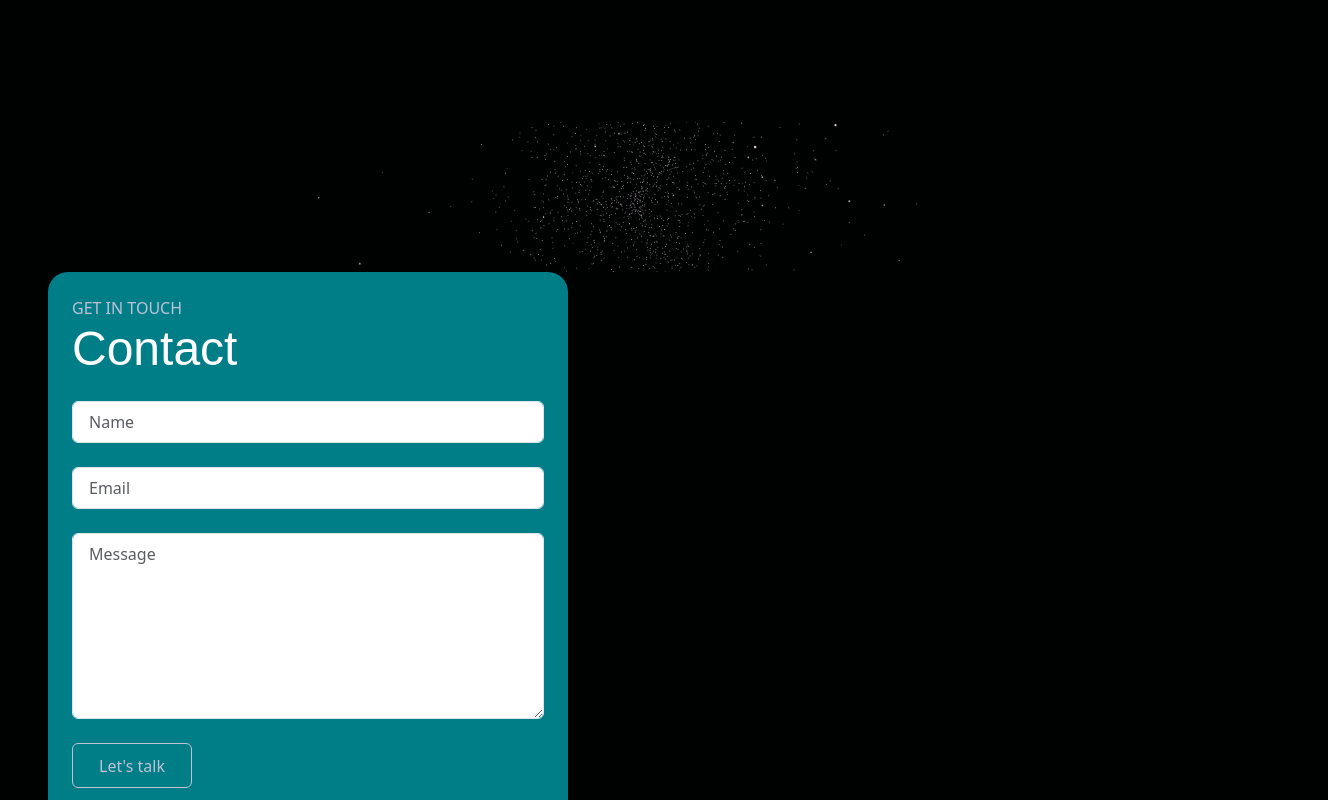
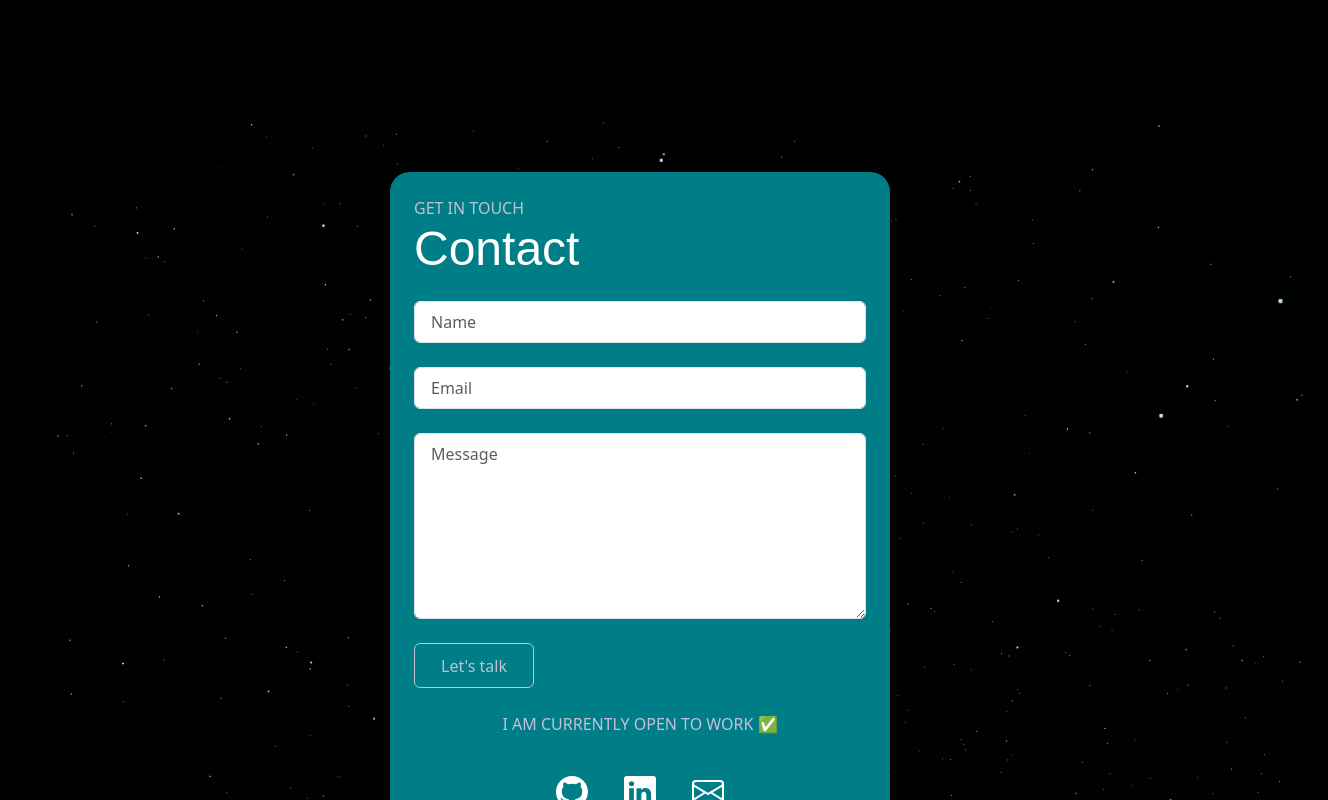
Before and after one commit to ishazimba/Portfolio, a React (Vite) app: page / in a window 1280 px wide. Shown: the part 3520-4320 px from the top of the page, 1328 px wide, since content can reach past the window. Built offline with nearby package versions, Linux system fonts and the light colour scheme; no server answers.

Commit message:
floating stars added in contact component

```diff
--- a/components/Contact.jsx
+++ b/components/Contact.jsx
@@ -83,15 +83,16 @@ const Contact = () => {
         <StarsCanvas />
 
         <div className="contact-content">
+          <div className="xl:mt-12 d-flex justify-content-center align-items-center gap-10 overflow-hidden">
             <div
-            className={`xl:mt-12 flex xl:flex-row flex-col-reverse gap-10 overflow-hidden`}
+              className="w-100 mx-auto"
+              style={{ maxWidth: "500px", paddingTop: "50px" }}
             >
               <motion.div
                 variants={slideIn("left", "tween", 0.2, 1)}
-              className="flex-1 p-4 border-none"
+                className="flex-1 p-4 border-none mx-auto"
                 style={{
                   backgroundColor: "var(--tertiary-color)",
-                maxWidth: "520px",
                   padding: "40px",
                   borderRadius: "20px",
                 }}
@@ -120,7 +121,7 @@ const Contact = () => {
                       value={form.name}
                       onChange={handleChange}
                       placeholder="Name"
-                    className="bg-white-100 py-2 px-3 text-tertiary rounded-lg outline-none border-none font-medium"
+                      className="bg-white-100 py-2 px-3 text-tertiary rounded-lg outline-none border-none font-medium col-md-12"
                     />
                   </Form.Group>
                   <Form.Group className="mb-4">
@@ -131,7 +132,7 @@ const Contact = () => {
                       value={form.email}
                       onChange={handleChange}
                       placeholder="Email"
-                    className="bg-white-100 py-2 px-3 text-tertiary rounded-lg outline-none border-none font-medium"
+                      className="bg-white-100 py-2 px-3 text-tertiary rounded-lg outline-none border-none font-medium mb-4"
                     />
                   </Form.Group>
                   <Form.Group className="mb-4">
@@ -143,7 +144,7 @@ const Contact = () => {
                       value={form.message}
                       onChange={handleChange}
                       placeholder="Message"
-                    className="bg-white-100 py-2 px-3 text-tertiary rounded-lg outline-none border-none font-medium"
+                      className="bg-white-100 py-2 px-3 text-tertiary rounded-lg outline-none border-none font-medium mb-4"
                     />
                   </Form.Group>
 
@@ -170,6 +171,8 @@ const Contact = () => {
                 </div>
               </motion.div>
             </div>
+          </div>
+        </div>
         <div className="footer mt-8 sm:mt-16 md:mt-20 lg:mt-24">
           <p
             className=" text-uppercase font-weight-bold text-center"
@@ -188,7 +191,6 @@ const Contact = () => {
           </p>
         </div>
       </div>
-      </div>
     </>
   );
 };
--- a/components/canvas/Stars.jsx
+++ b/components/canvas/Stars.jsx
@@ -6,7 +6,7 @@ import * as random from "maath/random/dist/maath-random.esm";
 const Stars = (props) => {
   const ref = useRef();
   const [sphere] = useState(() =>
-    random.inSphere(new Float32Array(5000), { radius: 1.2 })
+    random.inSphere(new Float32Array(5000), { radius: 1.5 })
   );
 
   useFrame((state, delta) => {
@@ -15,12 +15,12 @@ const Stars = (props) => {
   });
 
   return (
-    <group rotation={[0, 0, Math.PI / 4]}>
+    <group rotation={[0, 0, Math.PI / 2]}>
       <Points ref={ref} positions={sphere} stride={3} frustumCulled {...props}>
         <PointMaterial
           transparent
-          color="#f272c8"
-          size={0.005}
+          color="#02E3F4"
+          size={0.003}
           sizeAttenuation={true}
           depthWrite={false}
         />
@@ -29,9 +29,16 @@ const Stars = (props) => {
   );
 };
 
-const StarsCanvas = () => {
+const StarsCanvas = ({ size = "100%" }) => {
   return (
-    <div className="w-full h-[500px] absolute inset-0 z-[-1]">
+    <div
+      style={{
+        position: "absolute",
+        width: size,
+        height: size,
+        zIndex: -1,
+      }}
+    >
       <Canvas camera={{ position: [0, 0, 1] }}>
         <Suspense fallback={null}>
           <Stars />
--- a/src/App.css
+++ b/src/App.css
@@ -35,28 +35,6 @@ body {
 }
 .header_section {
   background-position: center;
-}
-
-.contact-container {
-  position: relative;
-  width: 100%;
-  min-height: 100vh;
-  overflow: hidden;
-}
-
-.contact-content {
-  position: relative;
-  z-index: 1;
-}
-
-/* Style the StarsCanvas to cover the entire contact component */
-.StarsCanvas {
-  position: absolute;
-  top: 0;
-  left: 0;
-  width: 100%;
-  height: 100%;
-  z-index: 0;
 }
 
 :root {
```
Lines whose indentation alone changed are shown as unchanged.
